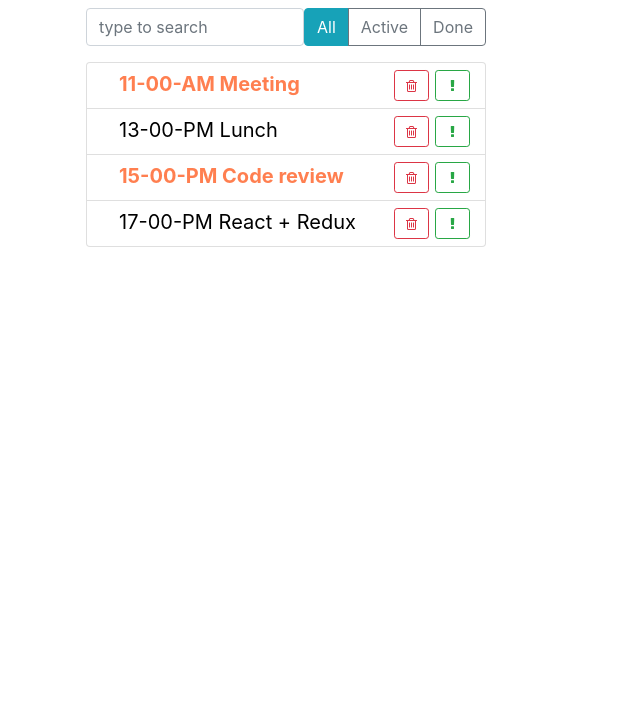
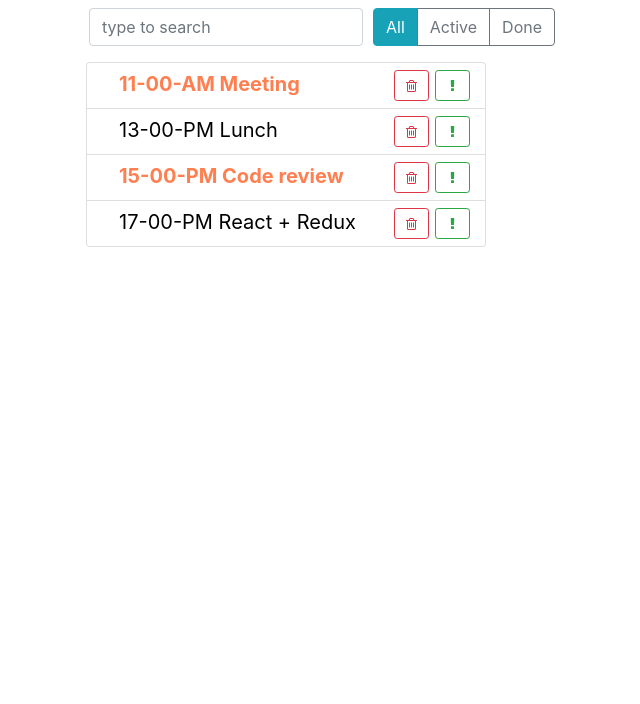
Before and after one commit to lobanyov/react-todo-list, a React app in the folder todo-list/: page / in a window 1280 px wide. Shown: the part 96-800 px from the top of the page, without its empty margins (354-994 px from the left). Built offline with nearby package versions, Linux system fonts and the light colour scheme.

Commit message:
feat: change input class in style

```diff
--- a/todo-list/src/components/app-header/app-header.scss
+++ b/todo-list/src/components/app-header/app-header.scss
@@ -8,5 +8,6 @@
 
 .app-header h2 {
   font-size: 1.2rem;
+  font-weight: 400;
   color: grey;
 }
--- a/todo-list/src/components/search-panel/search-panel.scss
+++ b/todo-list/src/components/search-panel/search-panel.scss
@@ -1,5 +1,6 @@
-.search-panel {
+.search-input {
   width: auto;
   flex-grow: 1;
   margin-left: 3px;
+  margin-right: 10px;
 }
```
